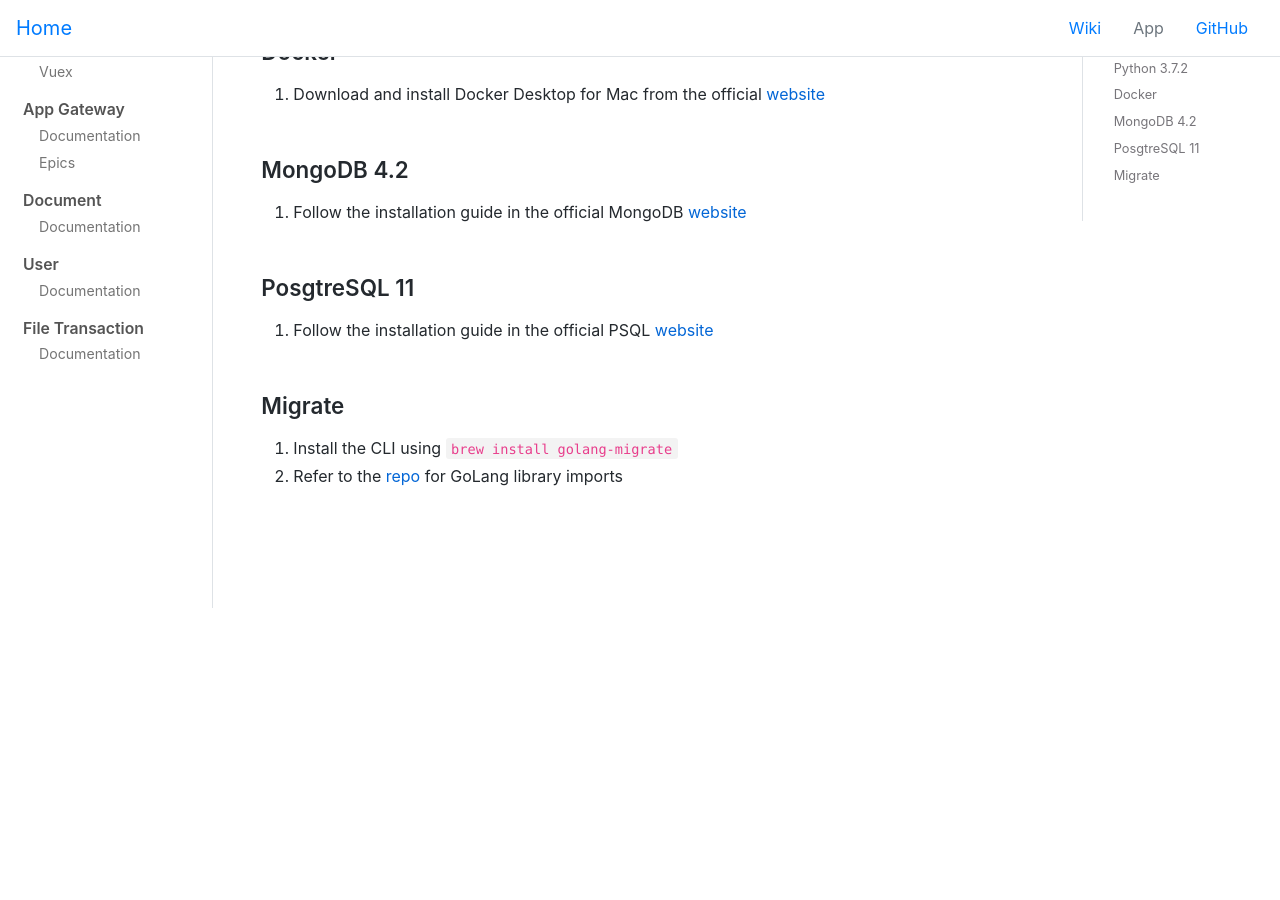
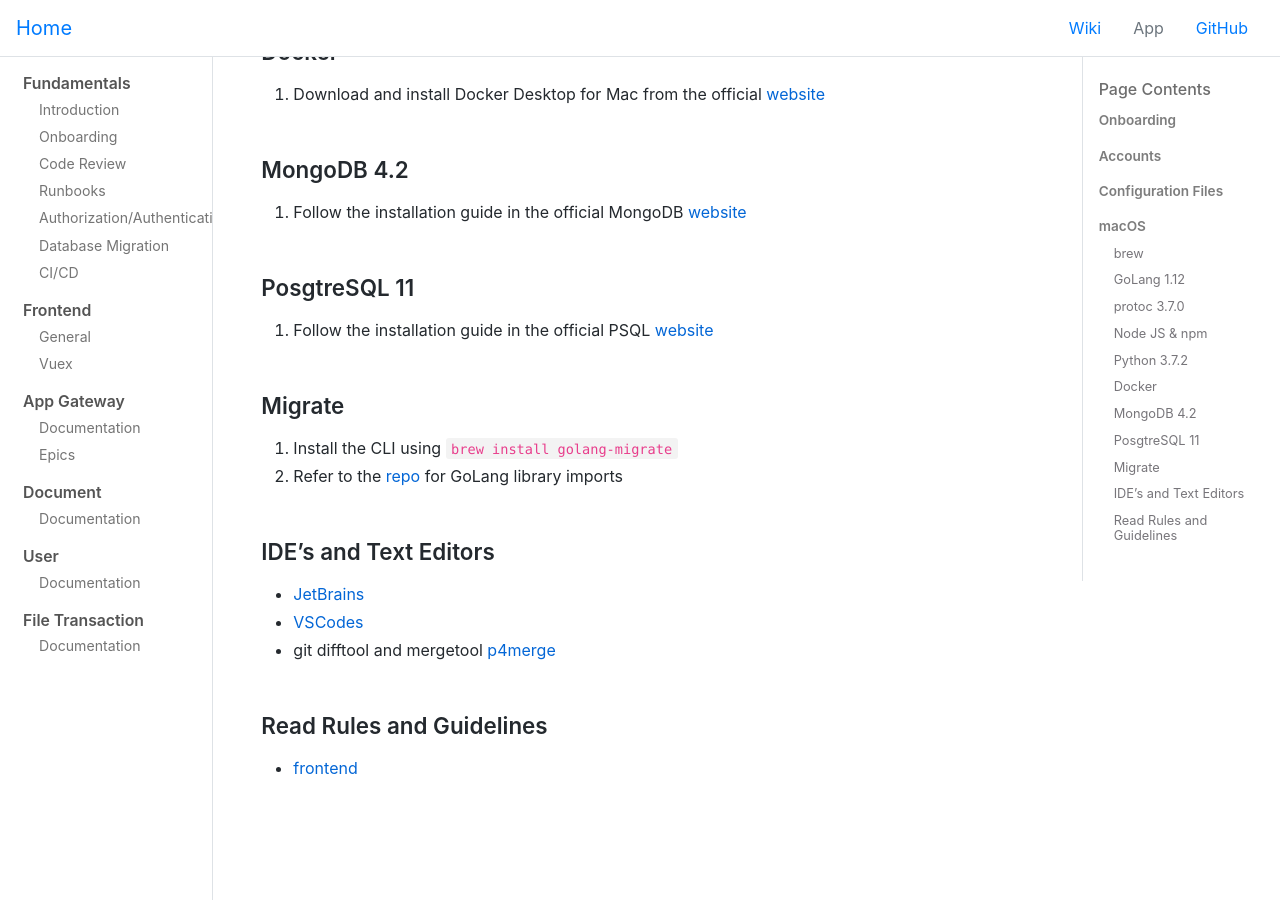
Before and after one commit to hwsc-org/hwsc-org.github.io, a Jekyll site: the page built from wikis/fundamentals/onboarding.md, in a window 1280 px wide and 900 px high, scrolled down 2244 px. Built offline with Jekyll 4.4.1, drawn with Linux system fonts in a browser that asks for light colours; comment, search, counter and statistics services are not loaded; before the commit the page ends 2852 px from its top, so only the background shows below that.

Commit message:
Update onboarding document

```diff
--- a/wikis/fundamentals/onboarding.md
+++ b/wikis/fundamentals/onboarding.md
@@ -67,3 +67,11 @@
 ### Migrate
 1. Install the CLI using `brew install golang-migrate`
 2. Refer to the [repo](https://github.com/golang-migrate/migrate#use-in-your-go-project) for GoLang library imports
+
+### IDE's and Text Editors
+- [JetBrains](https://www.jetbrains.com/)
+- [VSCodes](https://code.visualstudio.com/)
+- git difftool and mergetool [p4merge](https://www.perforce.com/products/helix-core-apps/merge-diff-tool-p4merge)
+
+### Read Rules and Guidelines
+- [frontend](https://hwsc-org.github.io/wikis/frontend-svc/general.html)
```
